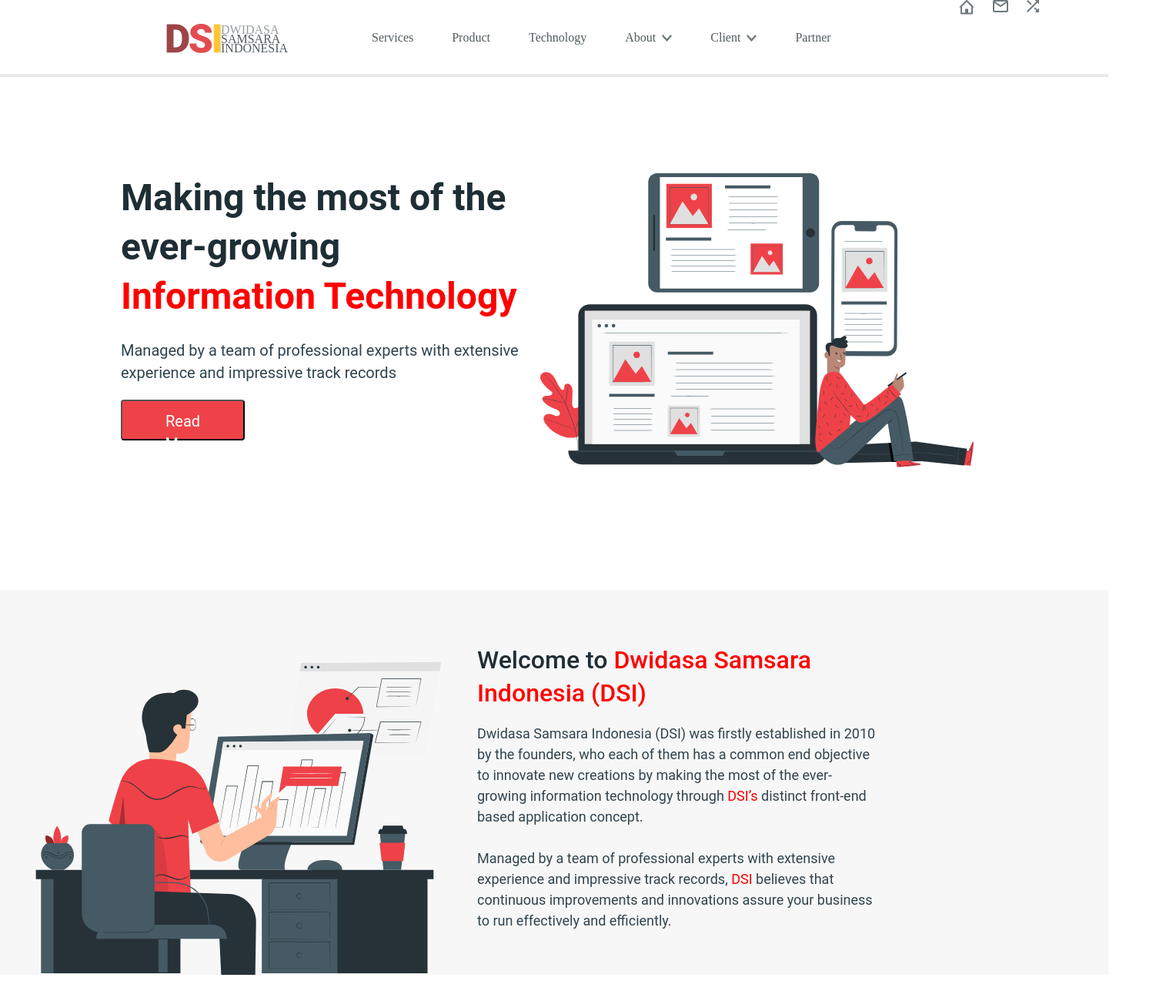
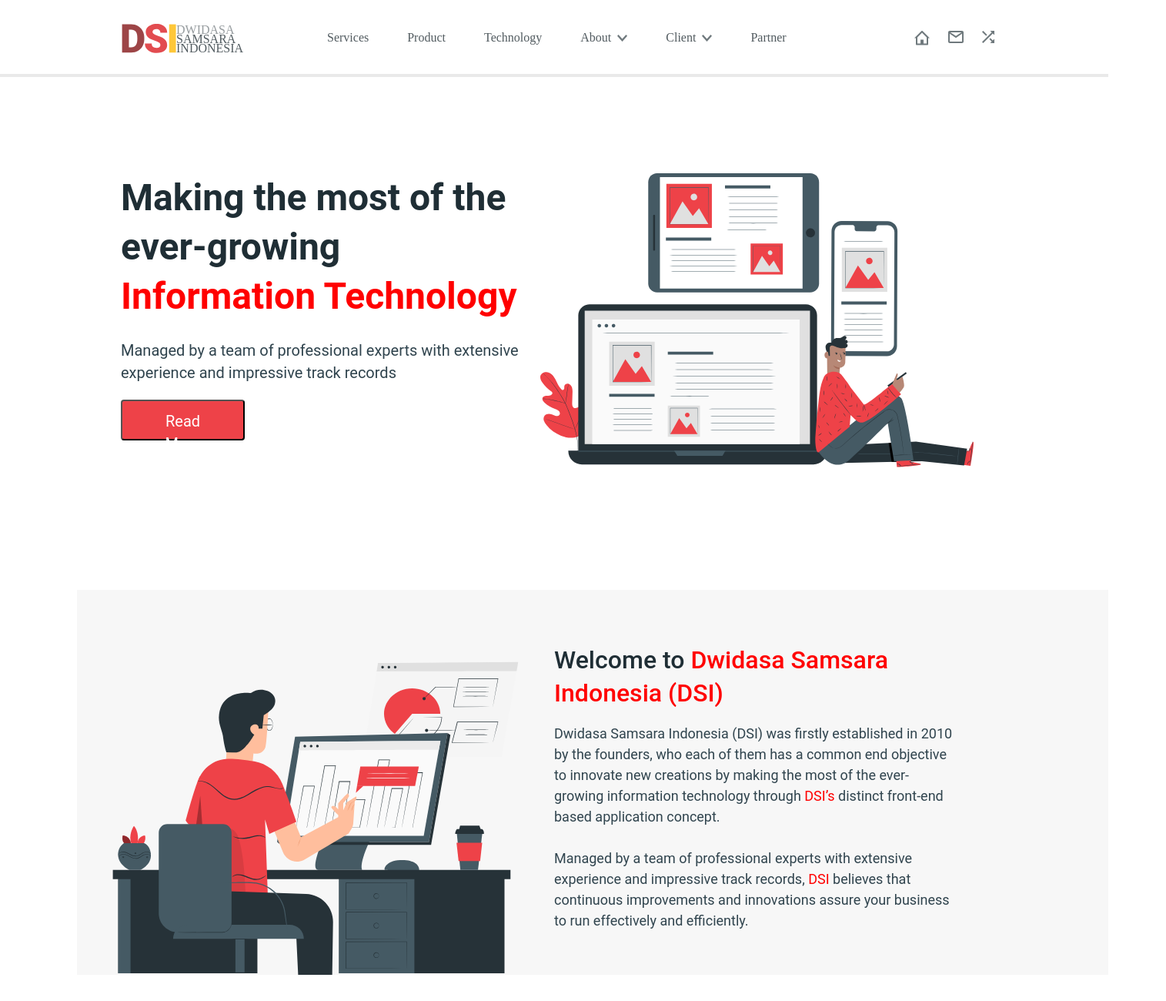
Before and after one commit to NodirbekErgashevOfficial/DSI, a plain HTML site: page index.html in a window 1280 px wide. Shown: the top 1300 px of the page at 77% size, 1515 px wide, since content can reach past the window. Drawn offline with Linux system fonts and the light colour scheme.

Commit message:
dsi site

```diff
--- a/css/style.css
+++ b/css/style.css
@@ -37,7 +37,7 @@
 .header-logo-img{
     cursor: pointer;
     margin: 22px 0;
-    margin-left: 158px;
+    margin-left: 100px;
 }
 
 .header-logo-img{
@@ -113,6 +113,7 @@
     display: flex;
 }
 .site-header-link {
+    margin-top: 40px;
     cursor: pointer;
     margin-right: 24px;
 }
@@ -130,6 +131,7 @@
 }
 
 .site-header-link:nth-child(3) {
+    margin-right: 90px;
     margin-right: 165px;
 }
 
@@ -192,6 +194,7 @@
 }
 
 .section-two {
+    margin-left: 100px;
     margin-top: 159px;
     background: #F7F7F7;
     display: flex;
@@ -288,7 +291,6 @@
     display: flex;
 }
 .addres-logo {
-
 }
 .addres-logo-img {
     width: 71px;
@@ -300,7 +302,6 @@
 letter-spacing: -0.05em;
 }
 .addres-logo-text {
-
 }
 .addres-logo-text1 {
     list-style: none;
@@ -373,7 +374,6 @@
 height: 21px;
 margin-left: 480px;
 top: 22px;
-
 font-family: Roboto;
 font-style: normal;
 font-weight: normal;
```
